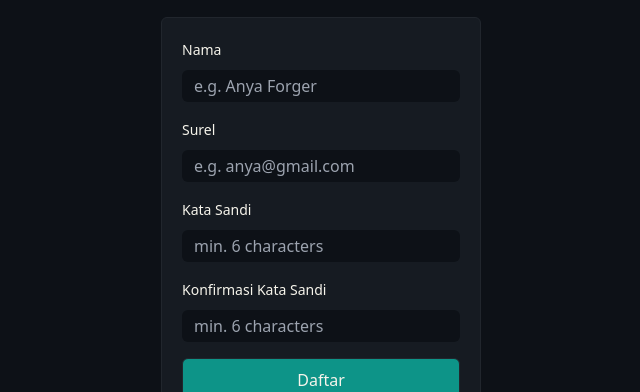
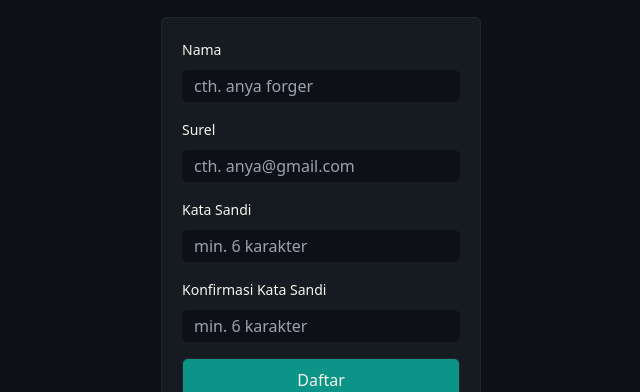
Before and after one commit to rolandowebdev/final-submission-dicoding-fundamental-react, a React (Vite) app: page /register in a window 1280 px wide. Shown: the part 173-565 px from the top of the page, without its empty margins (319-959 px from the left). Built offline with nearby package versions, Linux system fonts and the light colour scheme; a web font is replaced by a local one.

Commit message:
chore: add bilingual for footer, input create note, and input password

```diff
--- a/src/components/layouts/footer.jsx
+++ b/src/components/layouts/footer.jsx
@@ -1,11 +1,16 @@
 import { Copyright } from 'lucide-react'
+import { useLanguage } from '../../hooks/useLanguage'
 
 export const Footer = () => {
+  const { language } = useLanguage()
   const year = new Date().getFullYear()
   return (
     <footer className="mx-auto mt-10 w-full max-w-3xl p-4">
       <p className="flex items-center justify-center gap-1">
-        <Copyright size={16} /> {year} Snap Note - All rights reserved
+        <Copyright size={16} /> {year}{' '}
+        {language === 'en'
+          ? 'Catatan Snap - Seluruh hak cipta'
+          : 'Snap Note - All rights reserved'}
       </p>
     </footer>
   )
--- a/src/constants/language.js
+++ b/src/constants/language.js
@@ -2,6 +2,7 @@ const EN = {
   email: 'Email',
   password: 'Password',
   'password-mismatch': 'Passwords do not match',
+  'password-placeholder': 'min. 8 characters',
   name: 'Name',
   'confirm-password': 'Confirm Password',
   gretting: 'Hello',
@@ -31,6 +32,8 @@ const EN = {
   'active-empty': 'List of active notes is empty',
   'empty-page-message':
     'Uppss.. the page you are looking for does not exist, please go back to the dashboard page 🏡🐾',
+  'title-placeholder': 'e.g. Learn React',
+  'body-placeholder': "e.g. I'm learning React from beginner to expert.",
   eg: 'e.g.',
 }
 
@@ -38,6 +41,7 @@ const ID = {
   email: 'Surel',
   password: 'Kata Sandi',
   'password-mismatch': 'Kata sandi tidak cocok',
+  'password-placeholder': 'min. 6 karakter',
   name: 'Nama',
   'confirm-password': 'Konfirmasi Kata Sandi',
   gretting: 'Halo',
@@ -67,6 +71,8 @@ const ID = {
   'active-empty': 'Daftar catatan aktif kosong',
   'empty-page-message':
     'Uppss.. halaman yang Anda cari tidak ada, silahkan kembali ke halaman dashboard 🏡🐾',
+  'title-placeholder': 'cth. Belajar React',
+  'body-placeholder': 'cth. Saya belajar React dari pemula sampai mahir',
   eg: 'cth.',
 }
 
--- a/src/pages/create/index.jsx
+++ b/src/pages/create/index.jsx
@@ -79,7 +79,11 @@ export const CreatePage = () => {
             type="text"
             value={title}
             onChange={onTitleChange}
-            placeholder={`${language === 'en' ? ID.eg : EN.eg} Learn React`}
+            placeholder={
+              language === 'en'
+                ? ID['title-placeholder']
+                : EN['title-placeholder']
+            }
           />
           <Textarea
             required
@@ -87,9 +91,11 @@ export const CreatePage = () => {
             label={language === 'en' ? ID.body : EN.body}
             value={body}
             onChange={onBodyChange}
-            placeholder={`${
-              language === 'en' ? ID.eg : EN.eg
-            } I'm learning React from scratch to master it later.`}
+            placeholder={
+              language === 'en'
+                ? ID['body-placeholder']
+                : EN['body-placeholder']
+            }
           />
           <Button
             type="submit"
--- a/src/pages/register/index.jsx
+++ b/src/pages/register/index.jsx
@@ -77,7 +77,7 @@ export const RegisterPage = () => {
             type="text"
             value={name}
             onChange={onNameChange}
-            placeholder="e.g. Anya Forger"
+            placeholder={`${language === 'en' ? ID.eg : EN.eg} anya forger`}
           />
           <Input
             id="email"
@@ -85,7 +85,7 @@ export const RegisterPage = () => {
             type="email"
             value={email}
             onChange={onEmailChange}
-            placeholder="e.g. anya@gmail.com"
+            placeholder={`${language === 'en' ? ID.eg : EN.eg} anya@gmail.com`}
           />
           <Input
             id="password"
@@ -93,7 +93,11 @@ export const RegisterPage = () => {
             type="password"
             value={password}
             onChange={onPasswordChange}
-            placeholder="min. 6 characters"
+            placeholder={
+              language === 'en'
+                ? ID['password-placeholder']
+                : EN['password-placeholder']
+            }
           />
           <Input
             id="confirmPassword"
@@ -105,7 +109,11 @@ export const RegisterPage = () => {
             type="password"
             value={confirmPassword}
             onChange={onConfirmPasswordChange}
-            placeholder="min. 6 characters"
+            placeholder={
+              language === 'en'
+                ? ID['password-placeholder']
+                : EN['password-placeholder']
+            }
           />
           <Button
             type="submit"
```
